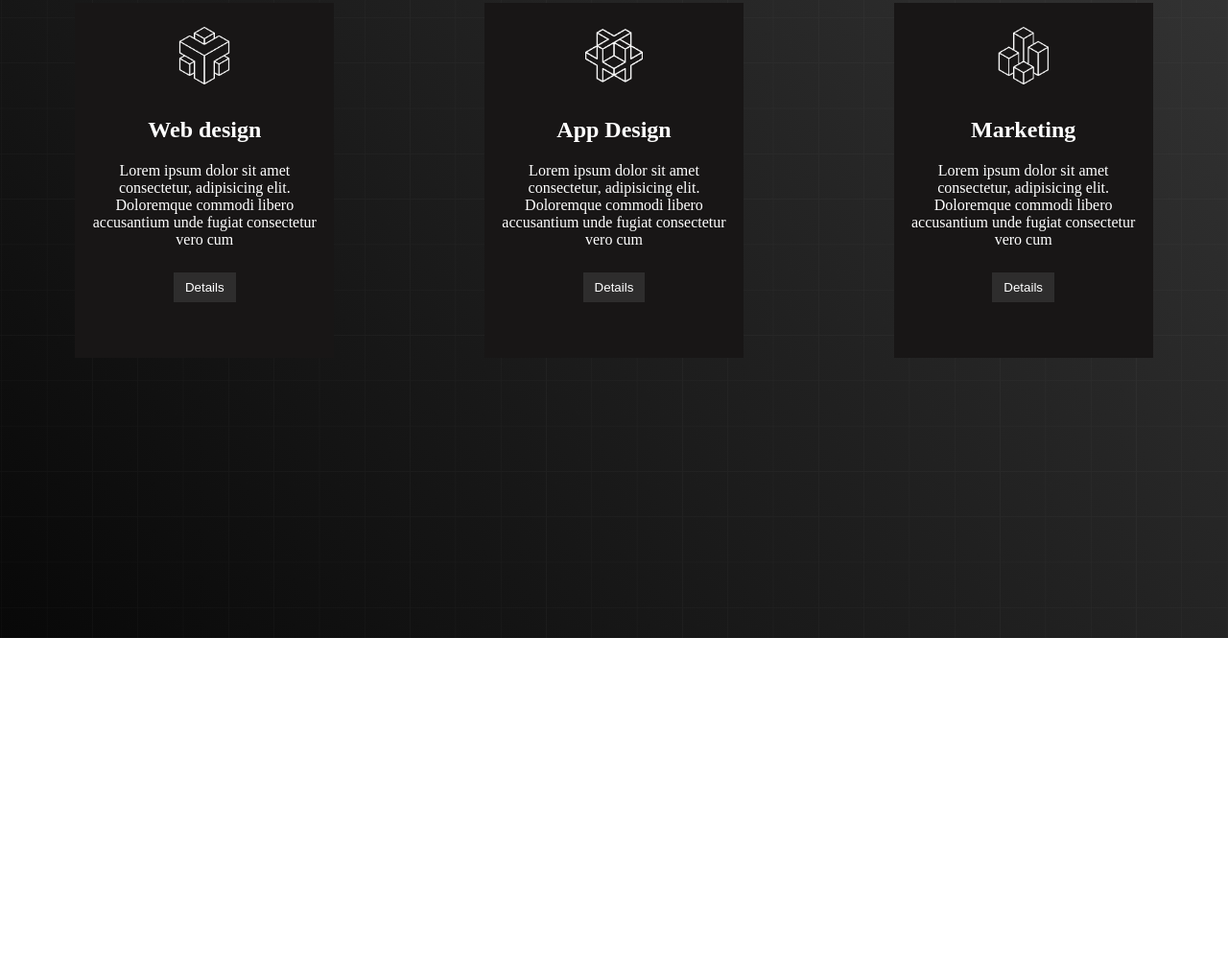
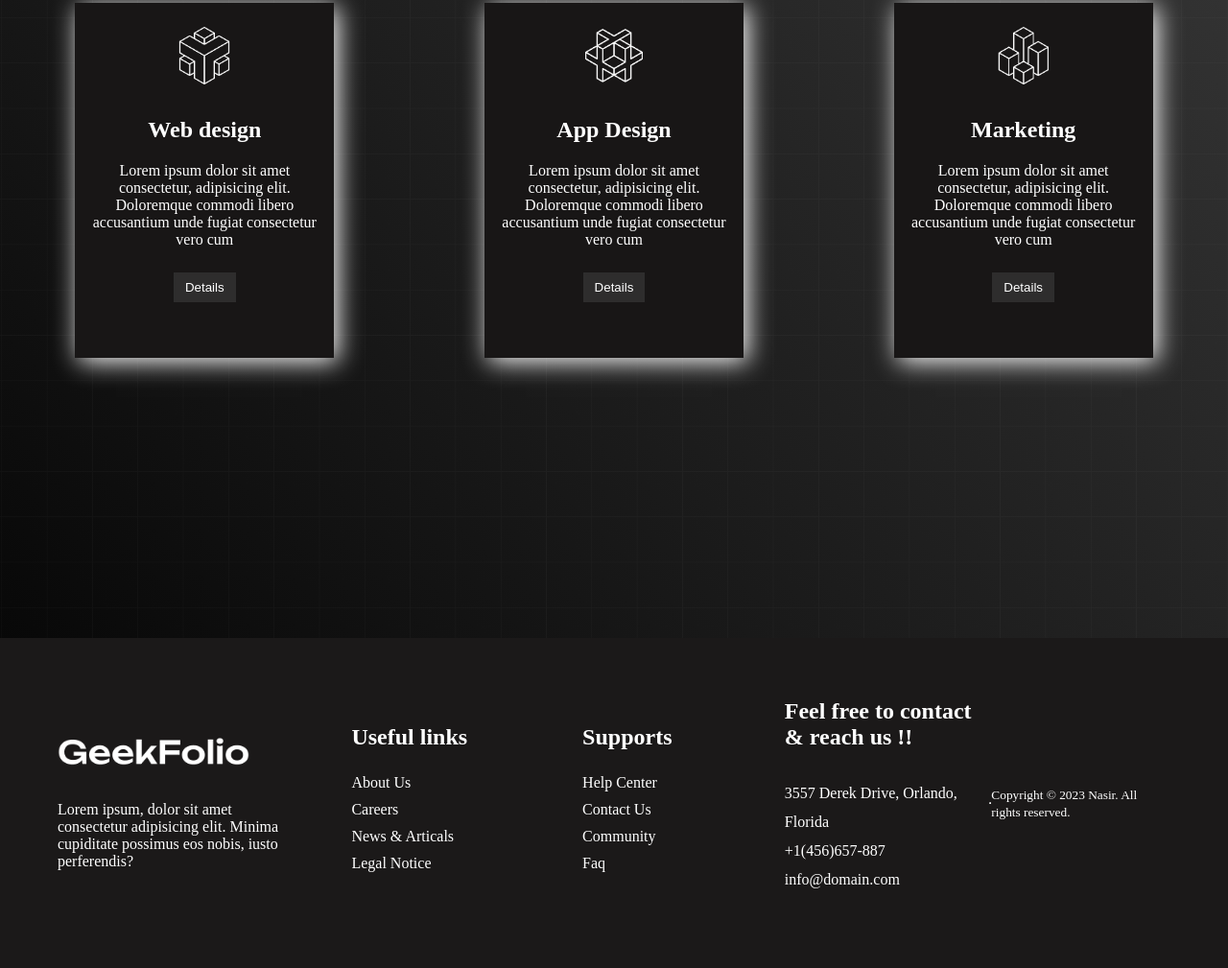
Before and after one commit to nasiruddin06/Conceptual-class-one, a plain HTML site: page index.html in a window 1280 px wide. Shown: the part 1863-2872 px from the top of the page at 96% size. Before the commit the page ends 2528 px from the top, so only its background shows below. Drawn offline with Linux system fonts and the light colour scheme.

Commit message:
footer Done

```diff
--- a/css/style.css
+++ b/css/style.css
@@ -144,6 +144,7 @@
     padding: 10px;
     margin: 10px 0;
     text-align: center;
+    box-shadow: 4px 4px 25px #fff;
 }
 .box img{
     width: 60px;
@@ -165,3 +166,50 @@
     border: none;
     color: #ffffff;
 }
+
+/* footer start here  */
+footer{
+    background-color: rgb(27, 25, 25);
+    color: #fff;
+}
+.footerContainer{
+    display: flex;
+    justify-content: space-around;
+    align-items: center;
+    padding: 60px 0;
+    margin: 0 30px;
+    list-style: none;
+    width: 1170px;
+}
+.description{
+    width: 30%;
+    margin: 20px;
+    padding: 10px;
+}
+.description img{
+    width: 200px;
+    margin-bottom: 25px;
+}
+.links{
+    width: 22%;
+    margin: 20px;
+    padding: 10px;
+}
+.links h2{
+    margin-bottom: 25px;
+}
+.links li{
+    padding-bottom: 10px;
+    text-transform: capitalize;
+}
+.contactinfo{
+    width: 26%;
+}
+.contactinfo h2{
+    margin-top: -25px;
+    margin-bottom: 20px;
+    padding: 10px 0;
+}
+.contactinfo p{
+    line-height: 30px;
+}
--- a/index.html
+++ b/index.html
@@ -89,7 +89,38 @@
     </main>
 
     <Footer>
-
+        <div class="footerContainer">
+            <div class="description">
+                <img src="./images/logo-light.png" alt="logo">
+                <p>Lorem ipsum, dolor sit amet consectetur adipisicing elit. Minima cupiditate possimus eos nobis, iusto perferendis?</p>
+            </div>
+            <div class="links">
+                <h2>Useful links</h2>
+                <div class="itemslink">
+                    <li>About us </li>
+                    <li>careers</li>
+                    <li>news & articals</li>
+                    <li>legal notice</li>
+                </div>
+            </div>
+            <div class="links">
+                <h2>Supports</h2>
+                <div class="itemslink">
+                    <li>help center </li>
+                    <li>contact us</li>
+                    <li>community</li>
+                    <li>faq</li>
+                </div>
+            </div>
+            <div class="contactinfo">
+                <h2>Feel free to contact & reach us !!</h2>
+                <p>3557 Derek Drive, Orlando, Florida <br>
+                     +1(456)657-887 <br>
+                    info@domain.com</p>
+            </div>
+            <hr>
+            <p><small>Copyright © 2023 Nasir. All rights reserved.</small></p>
+        </div>
     </Footer>
 </body>
 </html>
```
